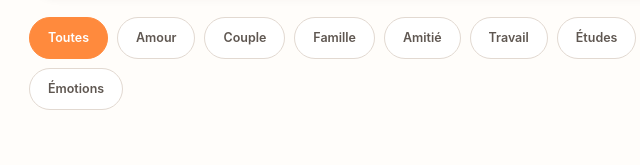
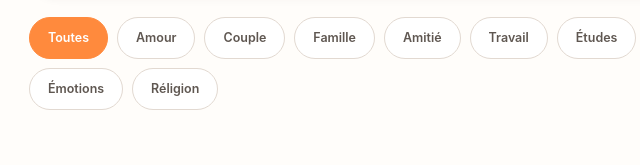
Before and after one commit to komoejeremie-cpu/confession_db, a website: page public/index.html in a window 1280 px wide. Shown: the part 1233-1398 px from the top of the page, 53-693 px from the left. Drawn offline with Linux system fonts and the light colour scheme; no server answers.

Commit message:
Ajout de la catégorie Religion aux filtres

```diff
--- a/public/index.html
+++ b/public/index.html
@@ -423,6 +423,14 @@
           Émotions
         </button>
 
+        <button
+          type="button"
+          class="chip"
+        >
+        Réligion
+        </button>
+
+
       </div>
 
 
```
